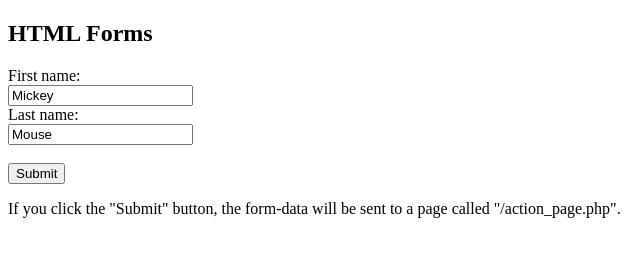
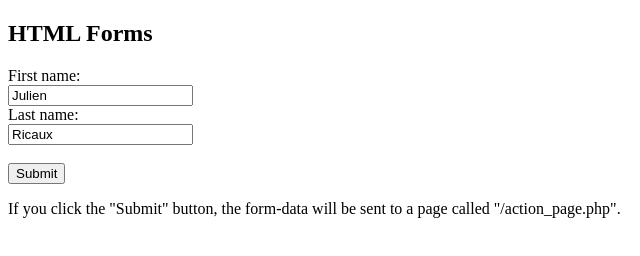
Before and after one commit to ImDriinx/test, a plain HTML site: page index.html in a window 1280 px wide. Shown: the full height of the page, 0-640 px from the left. Drawn offline with Linux system fonts and the light colour scheme.

Commit message:
modif index

```diff
--- a/index.html
+++ b/index.html
@@ -6,10 +6,10 @@
 
 <form action="/action_page.php">
   First name:<br>
-  <input type="text" name="ricaux" value="Mickey">
+  <input type="text" name="firstname" value="Julien">
   <br>
   Last name:<br>
-  <input type="text" name="julien" value="Mouse">
+  <input type="text" name="lastname" value="Ricaux">
   <br><br>
   <input type="submit" value="Submit">
 </form>
```
